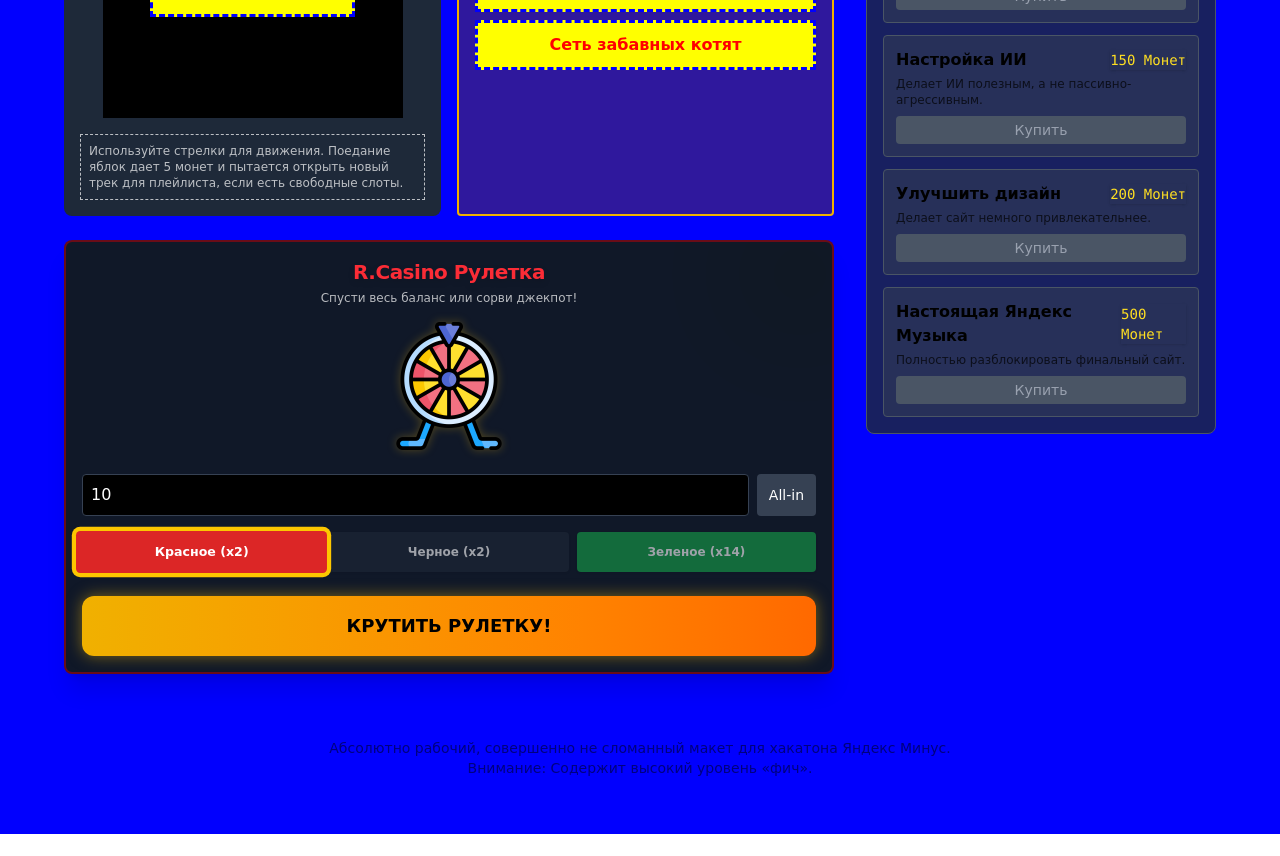
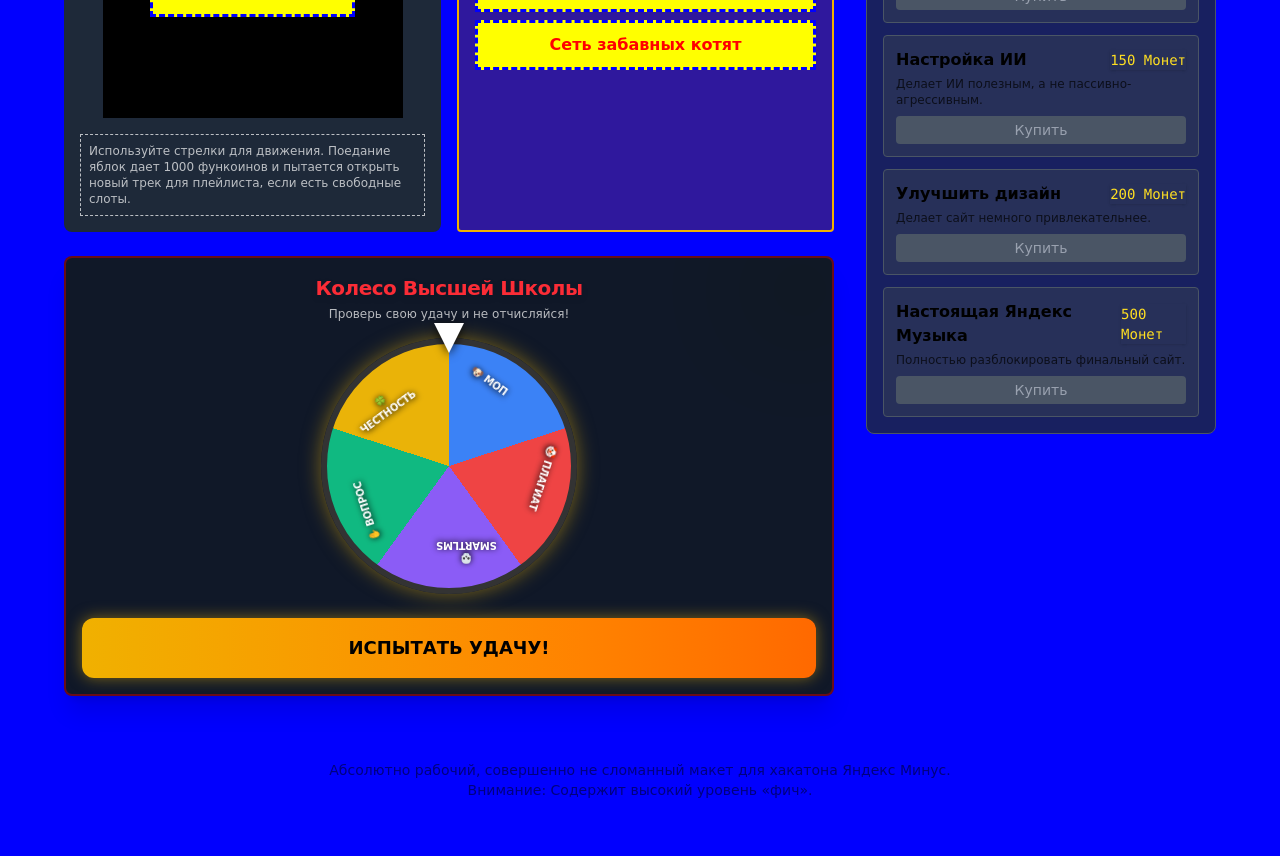
Before and after one commit to bibihoya/yandex-goodmusic, a React app: page / in a window 1280 px wide. Shown: the part 780-1636 px from the top of the page. Before the commit the page ends 1614 px from the top, so only its background shows below. Built offline with nearby package versions, Linux system fonts and the light colour scheme; the HTML template or start-up script is replaced by a standard one.

Commit message:
[FIX] fixed roulette

```diff
--- a/src/App.jsx
+++ b/src/App.jsx
@@ -54,7 +54,7 @@ function FakeAd() {
       rel="noreferrer"
       className="fixed top-20 right-10 w-64 bg-yellow-400 border-4 border-red-500 p-4 text-center z-40 transform rotate-3 shadow-2xl animate-pulse text-black cursor-pointer hover:scale-105 transition-transform block"
     >
-      <h3 className="font-extrabold text-xl text-red-600 flash">🚀 ВЫИГРАЙ 1 000 000 МОНЕТ!</h3>
+      <h3 className="font-extrabold text-xl text-red-600 flash">🚀 ВЫИГРАЙ 1 000 000 ФУНКОИНОВ!</h3>
       <p className="text-xs mb-2">Кликни здесь, чтобы забрать свой ежедневный приз в R.Казино!*</p>
       <p className="text-[10px] opacity-70">*Не ведись, это матан!</p>
       <p className="mt-2 text-sm font-bold opacity-80">(Купи 'Антирекламу', чтобы убрать меня)</p>
--- a/src/components/Quiz.jsx
+++ b/src/components/Quiz.jsx
@@ -49,7 +49,7 @@ export default function Quiz() {
       if (diffCount > 5) reward = 2; // diminishing returns
 
       updateQuizProgress(question.difficulty, reward);
-      setMessage(`Верно! +${reward} монет.`);
+      setMessage(`Верно! +${reward} функоинов`)
     } else {
        setMessage("Неправильно. Проблема навыка (Skill issue).");
     }
@@ -65,7 +65,7 @@ export default function Quiz() {
   return (
     <div className="p-4 bg-yellow-900/40 border-2 border-yellow-500 rounded text-center">
       <h3 className="text-xl font-bold mb-2">Внезапная викторина</h3>
-      <p className="text-sm opacity-80 mb-4">Отвечай на вопросы, чтобы фармить монеты. Не спамь, награда со временем уменьшается.</p>
+      <p className="text-sm opacity-80 mb-4">Отвечай на вопросы, чтобы фармить функоины. Не спамь, награда со временем уменьшается.</p>
 
       {!message ? (
         <div>
--- a/src/games/Roulette.jsx
+++ b/src/games/Roulette.jsx
@@ -3,59 +3,71 @@ import { useProgression } from '../store/useProgression';
 
 export default function Roulette() {
   const { coins, addCoins } = useProgression();
-  const [betAmount, setBetAmount] = useState(10);
-  const [betColor, setBetColor] = useState('red');
-  const [spinning, setSpinning] = useState(false);
+  const [rotation, setRotation] = useState(0);
+  const [isSpinning, setIsSpinning] = useState(false);
   const [result, setResult] = useState(null);
   const [isFlashing, setIsFlashing] = useState(false);
 
-  const colors = [
-    { id: 'red', name: 'Красное (x2)', hex: '#dc2626' },
-    { id: 'black', name: 'Черное (x2)', hex: '#1f2937' },
-    { id: 'green', name: 'Зеленое (x14)', hex: '#16a34a' }
+  const EVENTS = [
+    { label: "🐶 Моп", color: "#3b82f6", text: "Я моп я люблю яндекс", effect: 20, isLoss: false },
+    { label: "🤡 Плагиат", color: "#ef4444", text: "вы попались на антиплагиате", effect: -50, isLoss: true },
+    { label: "💀 SmartLMS", color: "#8b5cf6", text: "смартлмс временно не работает", effect: 'reset', isLoss: true },
+    { label: "✋ Вопрос", color: "#10b981", text: "отличный вопрос!", effect: 10, isLoss: false },
+    { label: "🍀 Честность", color: "#eab308", text: "Твоё вращение было таким честным, что даже теория вероятностей прослезилась.", effect: 20, isLoss: false }
   ];
 
+  const sliceAngle = 360 / EVENTS.length;
+
+  const getConicGradient = () => {
+    let parts = [];
+    EVENTS.forEach((e, i) => {
+      const start = i * sliceAngle;
+      const end = (i + 1) * sliceAngle;
+      parts.push(`${e.color} ${start}deg ${end}deg`);
+    });
+    return `conic-gradient(${parts.join(', ')})`;
+  };
+
   const handleSpin = () => {
-    if (betAmount <= 0) return alert("Ставка должна быть больше нуля!");
-    if (coins < betAmount) return alert("Недостаточно монет для ставки!");
-
-    setSpinning(true);
+    setIsSpinning(true);
     setResult(null);
 
-    // Снимаем монеты за ставку
-    addCoins(-betAmount);
+    const targetIdx = Math.floor(Math.random() * EVENTS.length);
+    const ev = EVENTS[targetIdx];
+
+    // We add 5 full rotations (1800deg) for the spinning effect.
+    // 0 degrees is the top. The wheel draws slice 0 starting at 12 o'clock, going clockwise.
+    // The center of slice targetIdx is (targetIdx * sliceAngle) + (sliceAngle / 2).
+    // To align that center to the top (which remains at 0 degrees static while the wheel spins),
+    // we need to rotate the wheel backwards by that amount, which is equivalent to 360 - that angle.
+    const centerOfSlice = targetIdx * sliceAngle + (sliceAngle / 2);
+    const alignToTopRot = 360 - centerOfSlice;
+
+    // Some randomness within the slice so it doesn't look rigged (it stops in different parts of the slice)
+    const padding = 10;
+    const randomWithinSlice = (Math.random() * (sliceAngle - padding * 2)) - ((sliceAngle / 2) - padding);
+
+    const totalNewRotation = rotation + 1800 + alignToTopRot + randomWithinSlice;
+
+    setRotation(totalNewRotation);
 
     setTimeout(() => {
-      // 48% chance Red, 48% chance Black, 4% chance Green
-      const roll = Math.random();
-      let rollColor;
-
-      if (roll < 0.04) {
-        rollColor = 'green';
-      } else if (roll < 0.52) {
-        rollColor = 'red';
+      if (ev.effect === 'reset') {
+        addCoins(-coins);
       } else {
-        rollColor = 'black';
+        addCoins(ev.effect);
       }
 
-      let winAmount = 0;
-      if (rollColor === betColor) {
-        if (rollColor === 'green') winAmount = betAmount * 14;
-        else winAmount = betAmount * 2;
-        addCoins(winAmount);
-      }
+      setResult(ev);
+      setIsSpinning(false);
 
-      setResult({ color: rollColor, won: winAmount > 0, amount: winAmount });
-      setSpinning(false);
-
-      if (winAmount === 0) {
+      if (ev.isLoss) {
         setIsFlashing(true);
-        // Play the flashbang sound
         const flashSound = new Audio('/flashbang-gah-dayum.mp3');
         flashSound.play().catch((e) => console.warn("Не удалось проиграть звук:", e));
-        setTimeout(() => setIsFlashing(false), 450); // Exact jump scare duration: 0.2 + 0.15 + 0.1
+        setTimeout(() => setIsFlashing(false), 450);
       }
-    }, 2000);
+    }, 4000); // 4 seconds CSS transition duration
   };
 
   return (
@@ -69,70 +81,62 @@ export default function Roulette() {
       {/* Fake Background element */}
       <div className="absolute top-0 right-0 -m-8 w-32 h-32 bg-yellow-500 rounded-full mix-blend-multiply filter blur-3xl opacity-20 animate-pulse"></div>
 
-      <h2 className="text-xl font-bold mb-1 tracking-tight text-red-500 drop-shadow-md">R.Casino Рулетка</h2>
-      <p className="text-xs mb-4 opacity-70">Спусти весь баланс или сорви джекпот!</p>
+      <h2 className="text-xl font-bold mb-1 tracking-tight text-red-500 drop-shadow-md">Колесо Высшей Школы</h2>
+      <p className="text-xs mb-4 opacity-70">Проверь свою удачу и не отчисляйся!</p>
 
-      {/* Roulette Wheel Image */}
-      <div className="flex justify-center mb-6 relative z-10 w-32 h-32">
-         <img
-            src="/7396869.png"
-            className={`w-full h-full object-contain ${spinning ? 'animate-fast-spin drop-shadow-[0_0_20px_rgba(234,179,8,1)]' : 'drop-shadow-[0_0_5px_rgba(234,179,8,0.3)]'}`}
-            alt="Wheel"
-         />
-      </div>
+      {/* Fortune Wheel Container */}
+      <div className="relative w-64 h-64 mb-6 z-10 flex flex-col items-center">
+         {/* The Top Pointer */}
+         <div className="absolute top-[-15px] left-1/2 -ml-[15px] w-0 h-0 border-l-[15px] border-r-[15px] border-t-[30px] border-l-transparent border-r-transparent border-t-white z-20 drop-shadow-[0_2px_5px_rgba(0,0,0,0.8)] pointer-events-none"></div>
 
-      <div className="flex w-full gap-2 mb-4">
-        <input
-          type="number"
-          min="1"
-          max={coins}
-          value={betAmount}
-          onChange={(e) => setBetAmount(parseInt(e.target.value) || 0)}
-          className="flex-1 p-2 bg-black text-white border border-gray-700 rounded outline-none"
-        />
-        <button
-          onClick={() => setBetAmount(coins)}
-          className="px-3 bg-gray-700 hover:bg-gray-600 rounded text-sm transition"
-        >
-          All-in
-        </button>
-      </div>
-
-      <div className="flex gap-2 w-full mb-6">
-        {colors.map(c => (
-          <button
-            key={c.id}
-            onClick={() => setBetColor(c.id)}
-            style={{ backgroundColor: c.hex }}
-            className={`flex-1 py-3 px-1 rounded font-bold text-xs shadow transition-transform ${betColor === c.id ? 'ring-4 ring-yellow-400 scale-105 z-10' : 'opacity-60 hover:opacity-100'}`}
-          >
-            {c.name}
-          </button>
-        ))}
+         {/* The Wheel */}
+         <div
+           className="w-full h-full rounded-full overflow-hidden border-[6px] border-[#333] shadow-[0_0_20px_rgba(234,179,8,0.5)]"
+           style={{
+              background: getConicGradient(),
+              transform: `rotate(${rotation}deg)`,
+              transition: 'transform 4s cubic-bezier(0.2, 0.8, 0.2, 1)'
+           }}
+         >
+           {EVENTS.map((e, idx) => (
+              <div
+                key={idx}
+                className="absolute left-[50%] top-0 h-[50%] w-0 flex flex-col items-center justify-start pt-6 origin-bottom font-bold text-[10px]"
+                 style={{ transform: `rotate(${idx * sliceAngle + sliceAngle/2}deg)` }}
+              >
+                 <span className="-ml-[35px] w-[70px] text-center text-white drop-shadow-[0_1px_3px_rgba(0,0,0,1)] uppercase tracking-tight leading-tight">
+                    {e.label}
+                 </span>
+              </div>
+           ))}
+         </div>
       </div>
 
       <button
         onClick={handleSpin}
-        disabled={spinning || coins < betAmount}
+        disabled={isSpinning}
         className={`w-full py-4 rounded-xl font-black text-lg transition-all ${
-          spinning
+          isSpinning
             ? 'bg-gray-600 text-gray-400 cursor-not-allowed animate-pulse'
             : 'bg-gradient-to-r from-yellow-500 to-orange-500 text-black hover:scale-[1.02] active:scale-95 shadow-[0_0_15px_rgba(234,179,8,0.5)] hover:shadow-[0_0_25px_rgba(234,179,8,0.8)]'
         }`}
       >
-        {spinning ? 'ВРАЩАЕТСЯ...' : 'КРУТИТЬ РУЛЕТКУ!'}
+        {isSpinning ? 'ВРАЩАЕТСЯ...' : 'ИСПЫТАТЬ УДАЧУ!'}
       </button>
 
-      {result && !spinning && (
+      {result && !isSpinning && (
         <div className={`mt-4 w-full p-3 rounded font-bold border-2 text-center text-sm ${
-          result.won ? 'bg-green-900/50 border-green-500 text-green-300' : 'bg-red-900/50 border-red-500 text-red-300'
+          !result.isLoss ? 'bg-green-900/50 border-green-500 text-green-300' : 'bg-red-900/50 border-red-500 text-red-300'
         }`}>
-          {result.won
-            ? `🎉 ВЫИГРЫШ: +${result.amount} монет! (Выпало: ${colors.find(c=>c.id === result.color).name})`
+          {!result.isLoss
+            ? `🎉 Результат: ${result.text} (+${result.effect} функоинов)`
             : (
-               <span>
-                  💀 Вы проиграли душу Яндексу в казино, пройдите 6 кругов ада месячную стажировку чтобы искупиться — <a href="https://yandex.ru/yaintern" target="_blank" rel="noreferrer" className="underline text-red-400 hover:text-red-200">подать заявку</a>
-               </span>
+               <div className="flex flex-col gap-2">
+                 <span>💀 {result.text} {result.effect === 'reset' ? '(обнуление кошелька)' : `(${result.effect} функоинов)`}</span>
+                 <span className="opacity-80">
+                    Вы проиграли душу Яндексу, пройдите 6 кругов ада месячную стажировку чтобы искупиться — <br/><a href="https://yandex.ru/yaintern" target="_blank" rel="noreferrer" className="underline font-black text-red-400 hover:text-red-200 pointer-events-auto cursor-pointer">подать заявку</a>
+                 </span>
+               </div>
             )
           }
         </div>
--- a/src/games/SnakeGame.jsx
+++ b/src/games/SnakeGame.jsx
@@ -83,7 +83,7 @@ export default function SnakeGame() {
         // Food collision
         if (head[0] === food[0] && head[1] === food[1]) {
           setScore(s => s + 1);
-          addCoins(5);
+          addCoins(1000);
 
           const availableTracks = ALL_TRACKS.filter(t => !playlist.includes(t));
           if (availableTracks.length > 0 && playlist.length < uiState.maxPlaylistSize) {
@@ -115,7 +115,7 @@ export default function SnakeGame() {
   return (
     <div className="flex flex-col items-center p-4 bg-gray-800 rounded-lg text-white">
       <h2 className="text-xl font-bold mb-2">Змейка для плейлиста</h2>
-      <p className="mb-4">Счет: {score} | Играй, чтобы заработать треки и монеты</p>
+      <p className="mb-4">Счет: {score} | Играй, чтобы заработать треки и функоины</p>
 
       <div
         className="relative bg-black"
@@ -149,7 +149,7 @@ export default function SnakeGame() {
           </div>
         )}
       </div>
-      <p className="mt-4 text-xs opacity-70 border p-2 border-dashed">Используйте стрелки для движения. Поедание яблок дает 5 монет и пытается открыть новый трек для плейлиста, если есть свободные слоты.</p>
+      <p className="mt-4 text-xs opacity-70 border p-2 border-dashed">Используйте стрелки для движения. Поедание яблок дает 1000 функоинов и пытается открыть новый трек для плейлиста, если есть свободные слоты.</p>
     </div>
   );
 }
```
